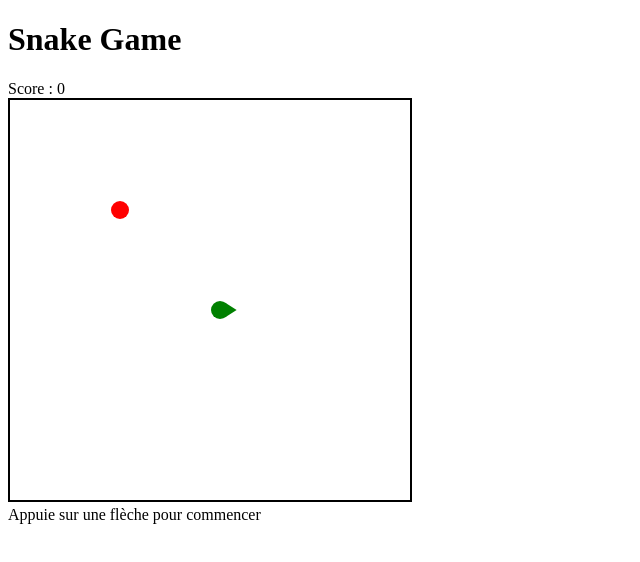
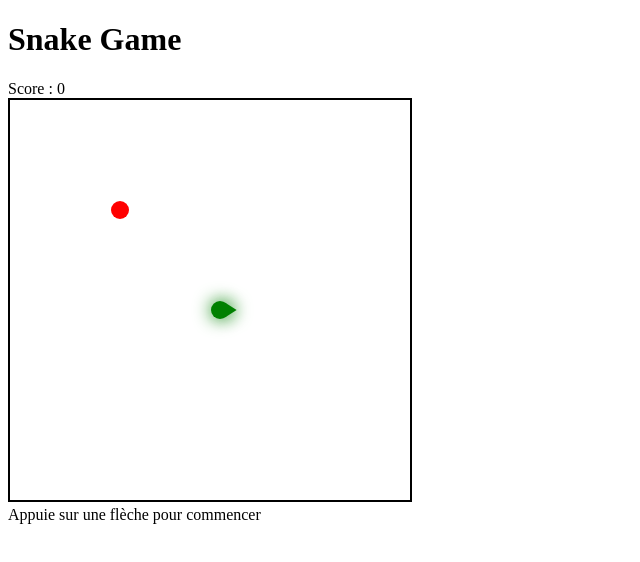
Before and after one commit to Walie-Matthieu/snake-game, a Next.js app: page / in a window 1280 px wide. Shown: the top 562 px of the page, without its empty margins (0-640 px from the left). Built offline with nearby package versions, Linux system fonts and the light colour scheme.

Commit message:
néon snake

```diff
--- a/app/components/SnakeGame.tsx
+++ b/app/components/SnakeGame.tsx
@@ -154,7 +154,11 @@ export default function SnakeGame() {
 
     // Draw snake avec les nouvelles couleurs
     snakeToDraw.forEach((segment, idx) => {
-      // Tête
+      // Définir la couleur de glow selon la couleur du segment
+      ctx.save();
+      ctx.shadowColor = idx === 0 ? snakeColor.head : snakeColor.body;
+      ctx.shadowBlur = 18; // Ajuste l'intensité du glow ici
+
       if (idx === 0) {
         // Tête ronde
         ctx.fillStyle = snakeColor.head;
@@ -166,7 +170,7 @@ export default function SnakeGame() {
         ctx.fill();
 
         // Bec/pointe directionnelle
-        ctx.fillStyle = snakeColor.head; // Bec même couleur que la tête
+        ctx.fillStyle = snakeColor.head;
         let tip: [number, number], base1: [number, number], base2: [number, number];
         const becLength = r * 1.70;
         const becWidth = r * 1.70;
@@ -261,6 +265,7 @@ export default function SnakeGame() {
         ctx.fillStyle = snakeColor.body;
         ctx.fillRect(segment.x * cellSize, segment.y * cellSize, cellSize - 2, cellSize - 2);
       }
+      ctx.restore();
     });
 
     // === TRAIT ORANGE OU JAUNE SUR LE DOS DU SERPENT ===
```
